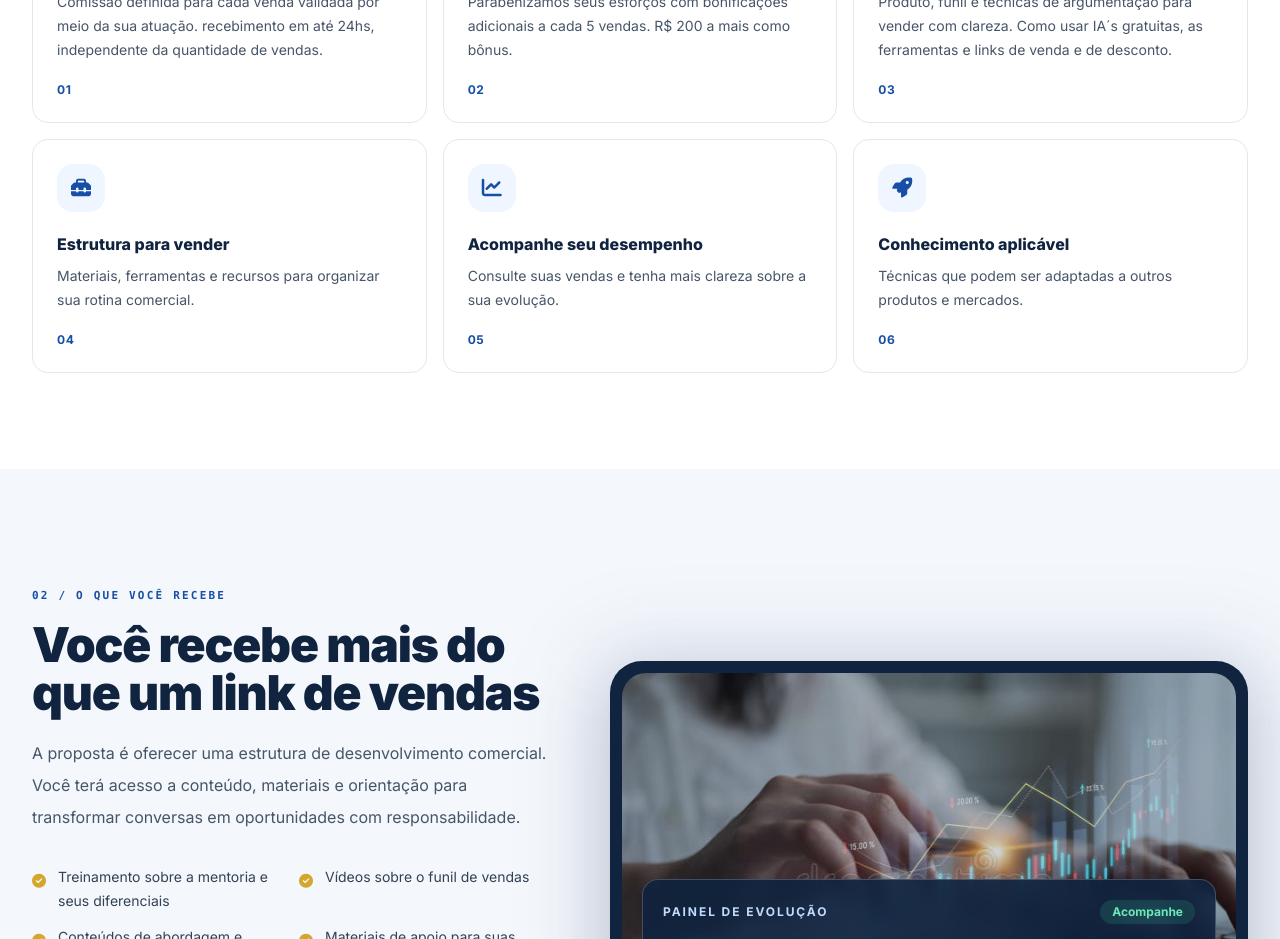
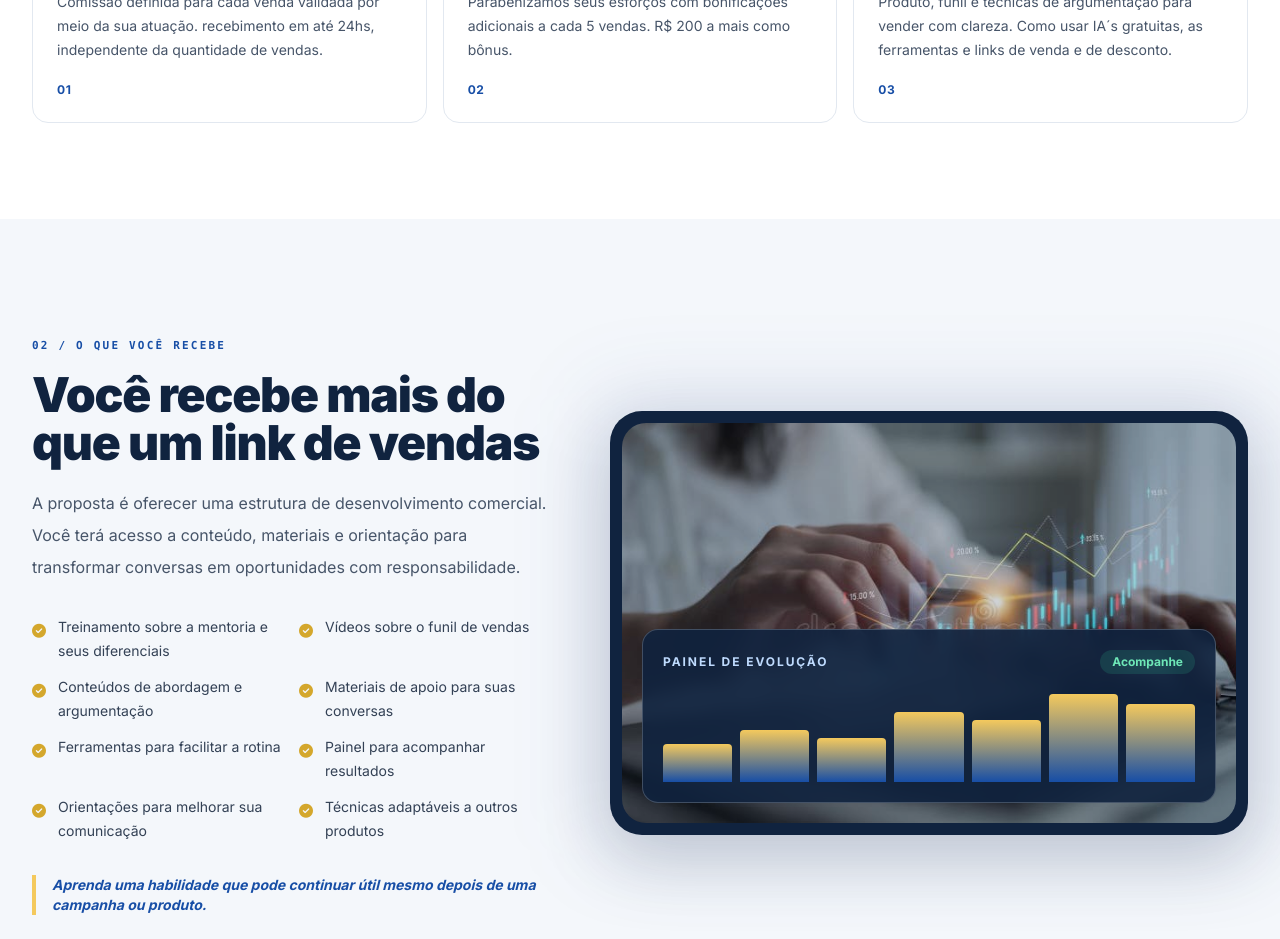
Before and after one commit to squaldaniel/kk_vendedores, a Vue app: page / in a window 1280 px wide. Shown: the part 1440-2379 px from the top of the page. Built offline with nearby package versions, Linux system fonts and the light colour scheme.

Commit message:
mudanças cards+3

```diff
--- a/src/App.vue
+++ b/src/App.vue
@@ -7,10 +7,7 @@ const openFaq = ref(0)
 const benefits = [
   ['fa-solid fa-coins', 'R$ 100 por venda', 'Comissão definida para cada venda validada por meio da sua atuação. recebimento em até 24hs, independente da quantidade de vendas.'],
   ['fa-solid fa-gift', 'Bônus a cada 5 vendas', 'Parabenizamos seus esforços com bonificações adicionais a cada 5 vendas. R$ 200 a mais como bônus.'],
-  ['fa-solid fa-graduation-cap', 'Treinamento completo', 'Produto, funil e técnicas de argumentação para vender com clareza. Como usar IA´s gratuitas, as ferramentas e links de venda e de desconto.'],
-  ['fa-solid fa-toolbox', 'Estrutura para vender', 'Materiais, ferramentas e recursos para organizar sua rotina comercial.'],
-  ['fa-solid fa-chart-line', 'Acompanhe seu desempenho', 'Consulte suas vendas e tenha mais clareza sobre a sua evolução.'],
-  ['fa-solid fa-rocket', 'Conhecimento aplicável', 'Técnicas que podem ser adaptadas a outros produtos e mercados.']
+  ['fa-solid fa-graduation-cap', 'Treinamento completo', 'Produto, funil e técnicas de argumentação para vender com clareza. Como usar IA´s gratuitas, as ferramentas e links de venda e de desconto.']
 ]
 const modules = [
   ['01', 'Conheça o produto', 'Entenda a proposta da mentoria, seus benefícios, público e diferenciais.'],
```
